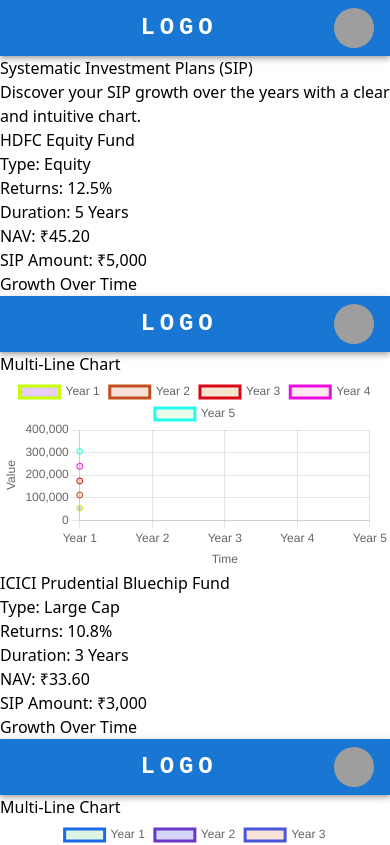
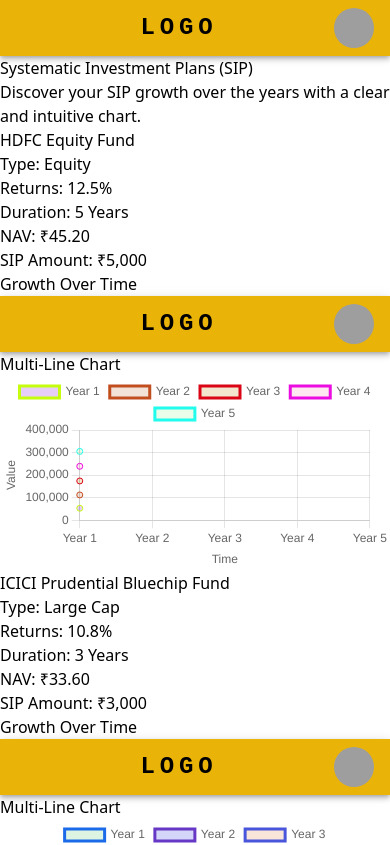
Before and after one commit to Sameer16536/Stock_Market, a React (Vite) app in the folder frontend/: page /sip in a window 390 px wide. Shown: the top 845 px of the page. Built offline with nearby package versions, Linux system fonts and the light colour scheme; grey boxes are pictures that could not be loaded; the HTML template or start-up script is replaced by a standard one.

Commit message:
UI changes

```diff
--- a/frontend/package.json
+++ b/frontend/package.json
@@ -28,7 +28,7 @@
     "@types/react-dom": "^18.3.5",
     "@vitejs/plugin-react": "^4.3.4",
     "autoprefixer": "^10.4.20",
-    "eslint": "^9.17.0",
+    "eslint": "^9.18.0",
     "eslint-plugin-react-hooks": "^5.0.0",
     "eslint-plugin-react-refresh": "^0.4.16",
     "globals": "^15.14.0",
--- a/frontend/src/component/Index.tsx
+++ b/frontend/src/component/Index.tsx
@@ -12,15 +12,22 @@
 }
 
 const Index: React.FC<IndicesProps> = ({ data }) => {
+    const columns = Math.min(5, data.length); // Limit columns to 5 max for better layout
+
     return (
-        <div className="grid grid-cols-1 md:grid-cols-3 lg:grid-cols-5 gap-4 p-4">
+        <div
+            className="grid gap-4 p-4"
+            style={{
+                gridTemplateColumns: `repeat(${columns}, minmax(0, 1fr))`, // Create dynamic columns
+            }}
+        >
             {data.map((index) => {
                 // Extract the sign from percentageChange to determine color
                 const isPositive = !index.percentageChange.includes("-");
                 return (
                     <div
                         key={index.symbol}
-                        className={`p-4 border rounded shadow-md ${isPositive ? "border-green-500" : "border-red-500"
+                        className={`p-4 border rounded shadow-md text-white ${isPositive ? "border-green-500" : "border-red-500"
                             }`}
                     >
                         <h2 className="text-lg font-semibold">{index.symbol}</h2>
--- a/frontend/src/component/Navbar.tsx
+++ b/frontend/src/component/Navbar.tsx
@@ -37,8 +37,8 @@
     };
 
     return (
-        <AppBar position="static">
-            <Container maxWidth="xl">
+        <AppBar position="static" sx={{ bgcolor: '#EAB308',color:'black' }}>
+            <Container maxWidth="xl" >
                 <Toolbar disableGutters>
                     <Typography
                         variant="h6"
@@ -51,14 +51,14 @@
                             fontFamily: 'monospace',
                             fontWeight: 700,
                             letterSpacing: '.3rem',
-                            color: 'inherit',
+                            color: 'black',
                             textDecoration: 'none',
                         }}
                     >
                         Real Time Stocks
                     </Typography>
 
-                    <Box sx={{ flexGrow: 1, display: { xs: 'flex', md: 'none' } }}>
+                    <Box sx={{ flexGrow: 1, display: { xs: 'flex', md: 'none' ,color:'black' } }}>
                         <IconButton
                             size="large"
                             aria-label="account of current user"
@@ -83,7 +83,7 @@
                             }}
                             open={Boolean(anchorElNav)}
                             onClose={handleCloseNavMenu}
-                            sx={{ display: { xs: 'block', md: 'none' } }}
+                            sx={{ display: { xs: 'block', md: 'none',color:'black' } }}
                         >
                             {pages.map((page) => (
                                 <MenuItem key={page} onClick={handleCloseNavMenu}>
@@ -105,7 +105,7 @@
                             fontFamily: 'monospace',
                             fontWeight: 700,
                             letterSpacing: '.3rem',
-                            color: 'inherit',
+                            color: 'black',
                             textDecoration: 'none',
                         }}
                     >
--- a/frontend/src/pages/Home.tsx
+++ b/frontend/src/pages/Home.tsx
@@ -576,12 +576,12 @@
   };
 
     return (
-        <div className="min-h-screen bg-gray-50">
+        <div className="min-h-screen bg-slate-800">
       <NavBar />
             <main className="p-4">
                 <button
                     onClick={handleSwitch}
-                    className="mb-4 px-4 py-2 bg-blue-500 text-white rounded"
+                    className="mb-4 px-4 py-2 bg-yellow-500 text-white rounded"
                 >
                     {chartView === "multi" ? "Switch to Single Stock View" : "Switch to Multi-Stock View"}
                 </button>
@@ -620,7 +620,7 @@
             </p>
             <button
               onClick={handleLoginRedirect}
-              className="mt-4 px-4 py-2 bg-blue-500 text-white rounded"
+              className="mt-4 px-4 py-2 bg-yellow-500 text-white rounded"
             >
               Go to Login
             </button>
```
Also changed, not shown: 1 other file (tests, documents, lock files or other folders).
